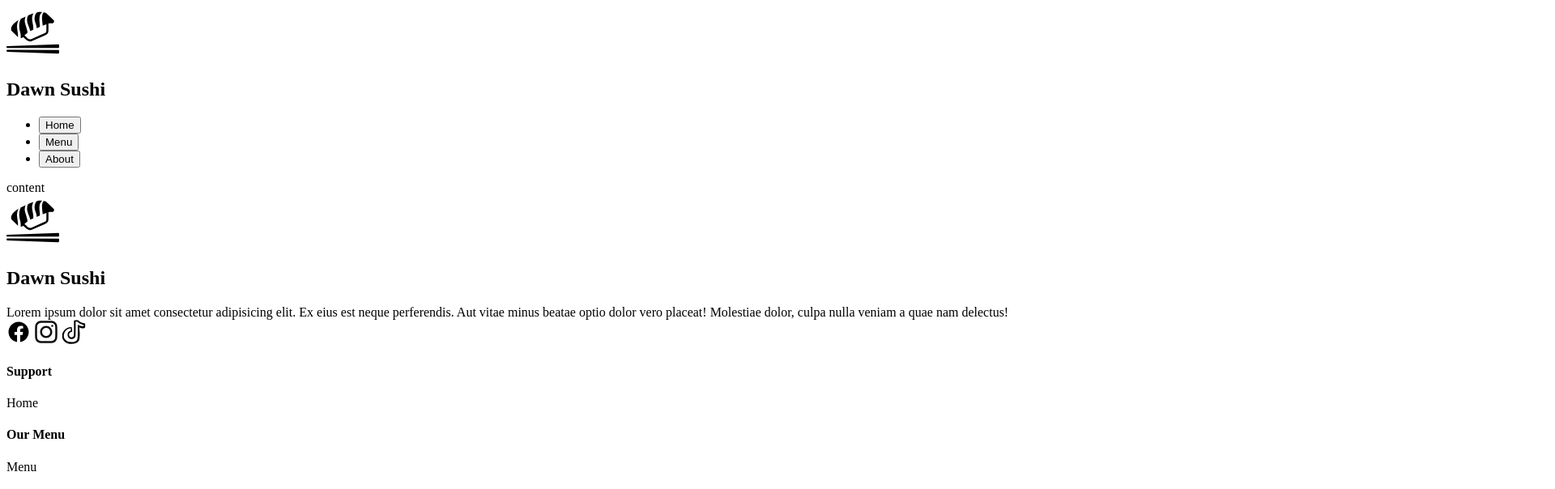
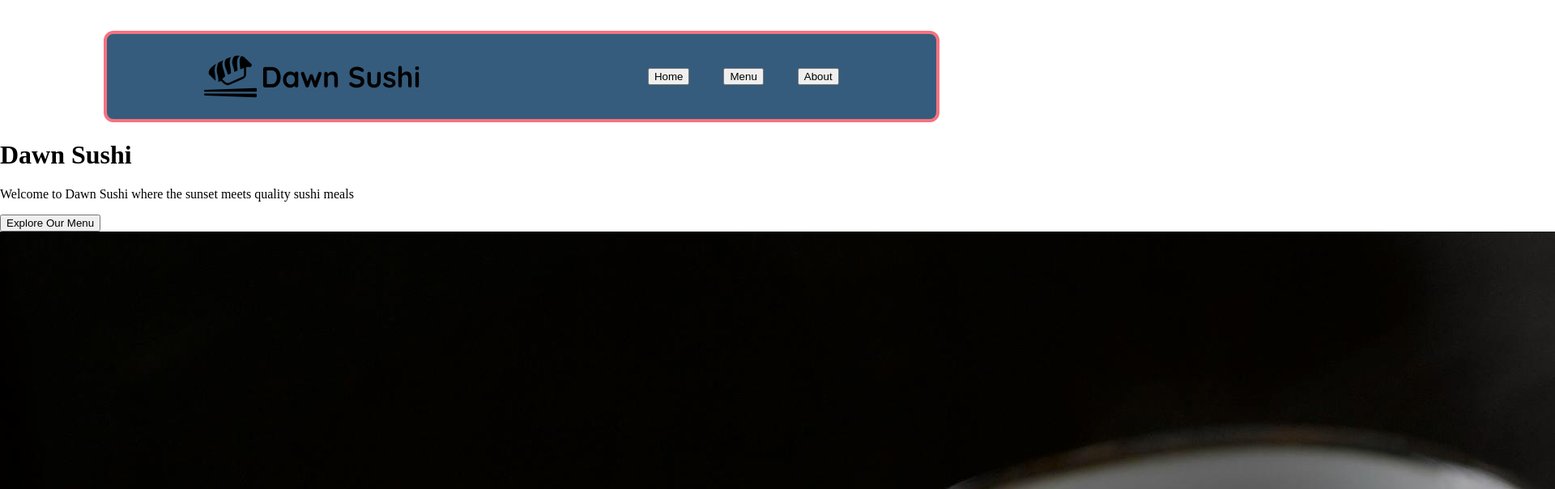
Before and after one commit to WillMay09/Restaurant-Page, a website built with webpack: page src/template.html in a window 1280 px wide. Both pictures are taken after a click on the button "Home". Shown: the top 604 px of the page at 81% size, 1920 px wide, since content can reach past the window. Built offline with nearby package versions, Linux system fonts and the light colour scheme.

Commit message:
Created the js code to render html items on the homepage by default
This will be the page the user is presented with when visiting the website

```diff
--- a/src/home/home.js
+++ b/src/home/home.js
@@ -1,10 +1,51 @@
 
-import {generateElement} from "../helperFunction.js"
+import {createElement} from "../helperFunction.js"
+import instagramLogo from "../images/pexels-rajesh-tp-749235-2098085.jpg"
 const generateContainer = () =>{
 
 
+let container = createElement({type: 'div', className: 'homeContainer'});
+
+let infoContainer = createElement({type: 'div', className: 'infoContainer'});
+
+const h1 = createElement({type: 'h1', className: 'home-title', textContent: "Dawn Sushi"});
+
+const p = createElement({type: 'p',
+
+    textContent: "Welcome to Dawn Sushi where the sunset meets quality sushi meals",
+
+
+});
+const button = createElement({type: 'button',
+    className: "exploreMenu",
+    textContent:"Explore Our Menu",
+});
+
+infoContainer.appendChild(h1);
+infoContainer.appendChild(p);
+infoContainer.appendChild(button);
+
+container.appendChild(infoContainer);
 
 
 
+return container;
+}
 
-}
+const displayHomePage = () =>{
+
+    const contentContainer = document.querySelector('.content');
+    const container = generateContainer();
+
+    const img = createElement({
+        type: 'img',
+        src: instagramLogo
+        });
+
+    container.appendChild(img);
+
+    contentContainer.appendChild(container);
+};
+
+
+export { displayHomePage };
--- a/src/index.js
+++ b/src/index.js
@@ -1,4 +1,6 @@
 
+import "./style.css";
+import { displayHomePage } from "./home/home.js";
 const navMenuButtons = document.querySelectorAll(".nav-menu-button");
 
 navMenuButtons.forEach((button)=>{
@@ -8,7 +10,7 @@ navMenuButtons.forEach((button)=>{
         const page = button.textContent.toLocaleLowerCase();
         switch(page){
             case "home":
-              // displayHomePage();
+              displayHomePage();
                 break;
             case "menu":
                 //displayMenuPage();
@@ -17,7 +19,7 @@ navMenuButtons.forEach((button)=>{
                // displayAboutPage();
                 break;
             default:
-                //displayHomePage();
+                displayHomePage();
                 break;
         };
 
--- a/src/template.html
+++ b/src/template.html
@@ -24,7 +24,7 @@
         </nav>
     </header>
 
-    <div>content</div>
+    <div class="content"></div>
 
     <footer>
         <div class="container">
```
Also changed, not shown: src/images/pexels-rajesh-tp-749235-2098085.jpg (added).
